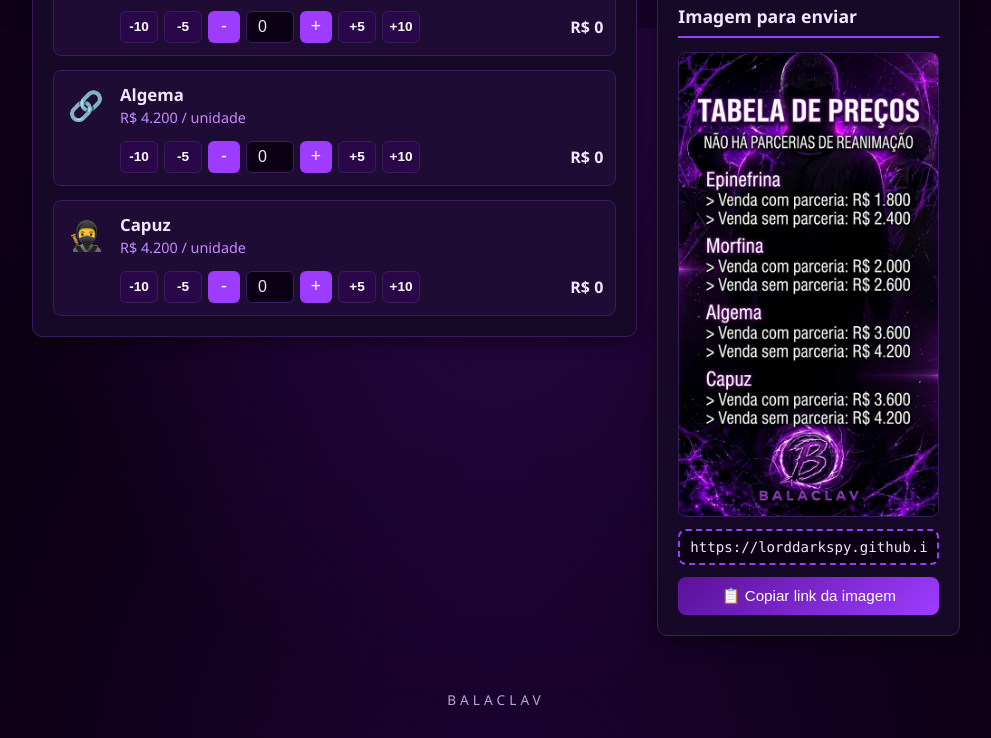
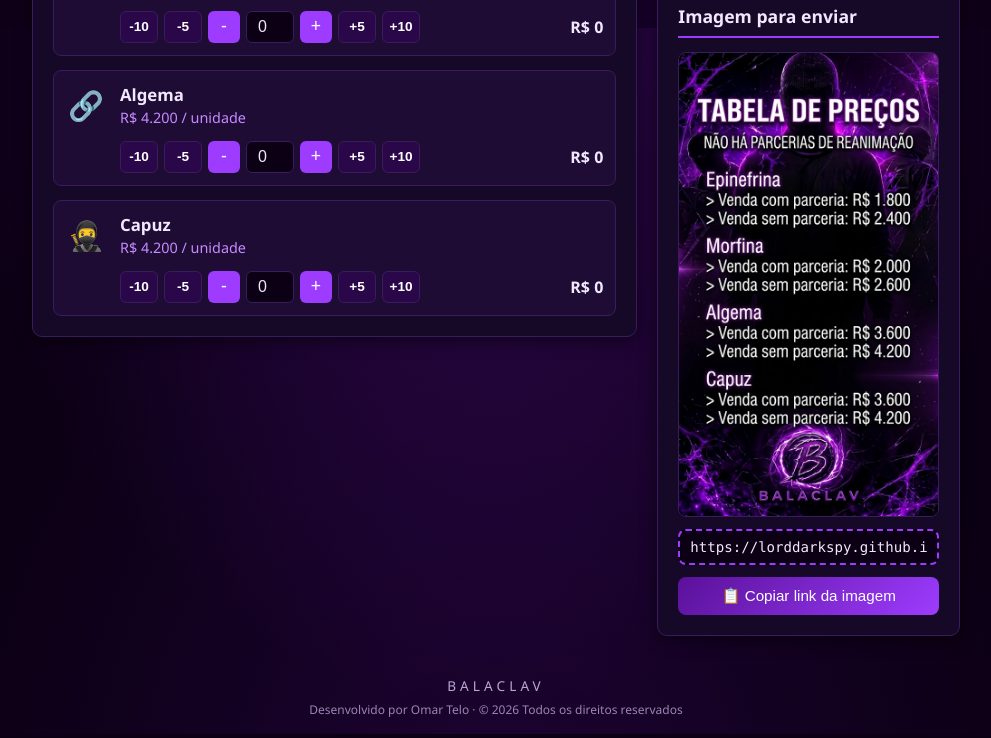
Before and after one commit to LordDarkSpy/Balaclav-Calc, a plain HTML site: page index.html in a window 1280 px wide. Shown: the part 772-1510 px from the top of the page, without its empty margins (144-1135 px from the left). Drawn offline with Linux system fonts and the light colour scheme.

Commit message:
Adiciona créditos no rodapé

```diff
--- a/css/style.css
+++ b/css/style.css
@@ -433,3 +433,15 @@ body {
   letter-spacing: 0.3em;
   text-transform: uppercase;
 }
+
+.rodape p {
+  margin: 0;
+}
+
+.rodape .creditos {
+  margin-top: 6px;
+  font-size: 0.75rem;
+  letter-spacing: normal;
+  text-transform: none;
+  opacity: 0.8;
+}
--- a/index.html
+++ b/index.html
@@ -5,7 +5,7 @@
 <meta name="viewport" content="width=device-width, initial-scale=1.0">
 <title>Calculadora de Venda — Balaclav</title>
 <link rel="icon" type="image/png" href="img/logo.png">
-<link rel="stylesheet" href="css/style.css?v=3">
+<link rel="stylesheet" href="css/style.css?v=4">
 </head>
 <body>
 
@@ -66,6 +66,7 @@
 
 <footer class="rodape">
   <p>Balaclav</p>
+  <p class="creditos">Desenvolvido por Omar Telo · © 2026 Todos os direitos reservados</p>
 </footer>
 
 <script src="js/script.js?v=1"></script>
```
